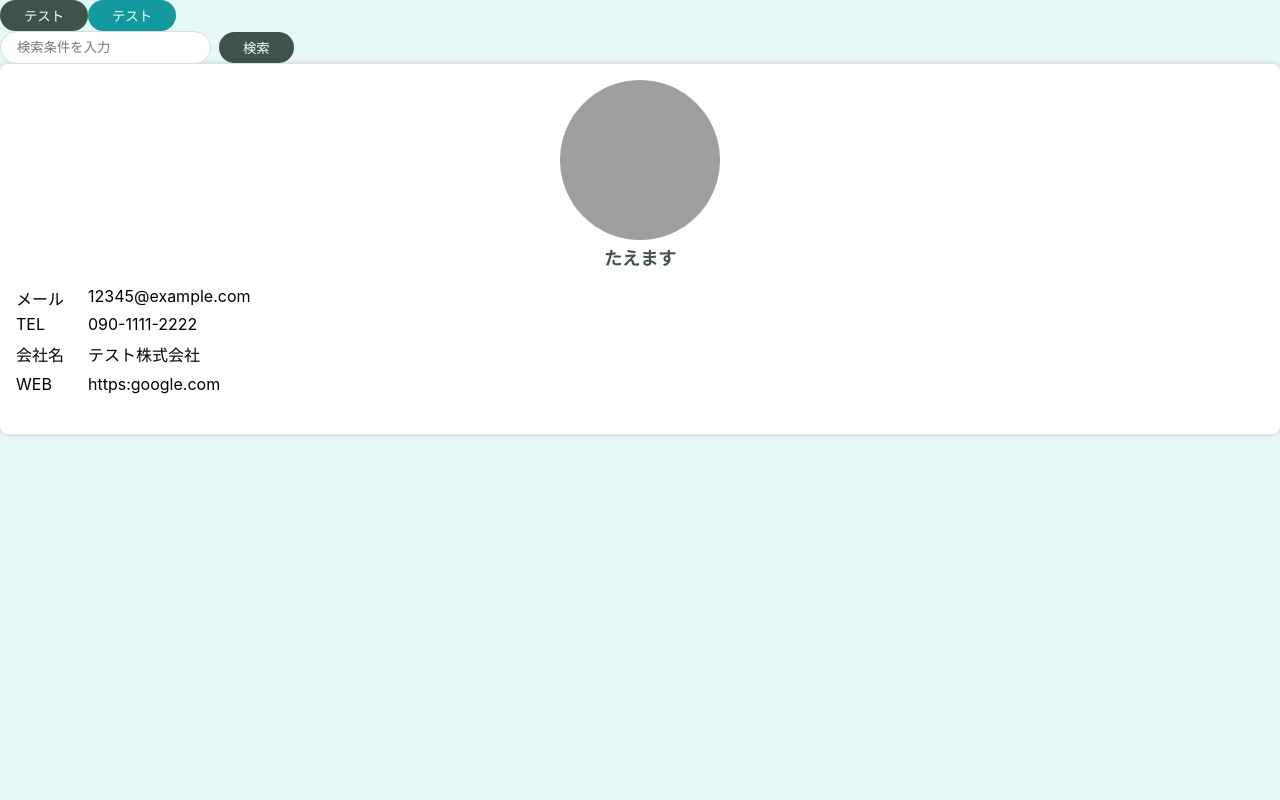
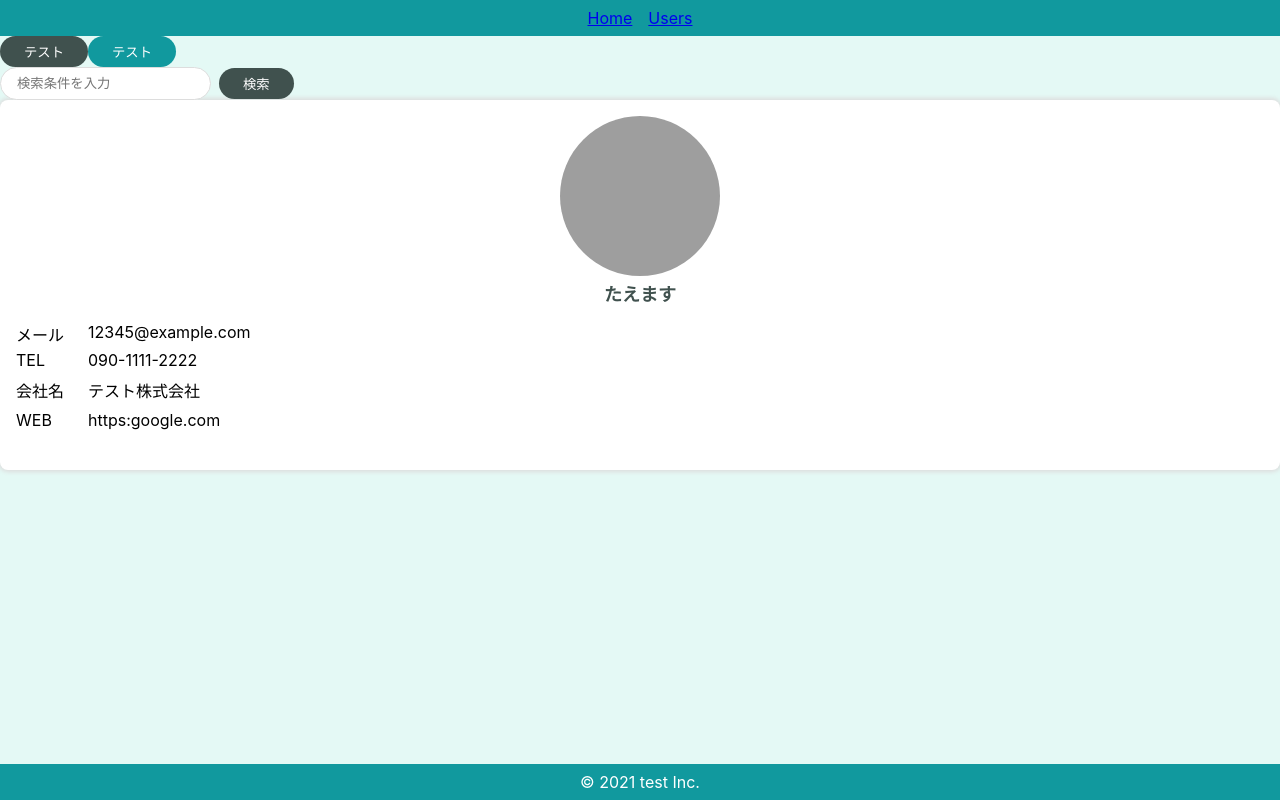
Before and after one commit to Takahiro800/React-modern-stepup, a React (Create React App) app in the folder section6/: page /users in a window 1280 px wide. Built offline with nearby package versions, Linux system fonts and the light colour scheme; grey boxes are pictures that could not be loaded.

Commit message:
feat(section6 template): 31 Templateの作成

```diff
--- a/section6/src/App.css
+++ b/section6/src/App.css
@@ -1,3 +1,5 @@
 body {
   background-color: #e4f9f5;
+  margin: 0;
+  min-height: 100vh;
 }
--- a/section6/src/App.js
+++ b/section6/src/App.js
@@ -1,8 +1,11 @@
+import { BrowserRouter } from "react-router-dom";
 import "./App.css";
 import { PrimaryButton } from "./components/atoms/button/PrimaryButton";
 import { SecondaryButton } from "./components/atoms/button/SecondaryButton";
 import { SearchInput } from "./components/molecules/SearchInput";
 import { UserCard } from "./components/organisms/user/UserCard";
+import { HeaderOnly } from "./components/templates/HeaderOnly";
+import { DefaultLayout } from "./components/templates/DefaultLayout.jsx";
 
 const user = {
   name: "たえます",
@@ -17,11 +20,13 @@
 
 export default function App() {
   return (
-    <div className="App">
-      <PrimaryButton>テスト</PrimaryButton>
-      <SecondaryButton>テスト</SecondaryButton>
-      <SearchInput />
-      <UserCard user={user} />
-    </div>
+    <BrowserRouter>
+      <DefaultLayout>
+        <PrimaryButton>テスト</PrimaryButton>
+        <SecondaryButton>テスト</SecondaryButton>
+        <SearchInput />
+        <UserCard user={user} />
+      </DefaultLayout>
+    </BrowserRouter>
   );
 }
--- /dev/null
+++ b/section6/src/components/atoms/layout/Footer.jsx
@@ -0,0 +1,15 @@
+import styled from "styled-components";
+
+export const Footer = () => {
+  return <SFooter>&copy; 2021 test Inc.</SFooter>;
+};
+
+const SFooter = styled.header`
+  background-color: #11999e;
+  color: #fff;
+  text-align: center;
+  padding: 8px 0;
+  position: fixed;
+  bottom: 0;
+  width: 100%;
+`;
--- /dev/null
+++ b/section6/src/components/atoms/layout/Header.jsx
@@ -0,0 +1,22 @@
+import { Link } from "react-router-dom";
+import styled from "styled-components";
+
+export const Header = () => {
+  return (
+    <SHeader>
+      <SLink to="/">Home</SLink>
+      <SLink to="/users">Users</SLink>
+    </SHeader>
+  );
+};
+
+const SHeader = styled.header`
+  background-color: #11999e;
+  color: #fff;
+  text-align: center;
+  padding: 8px 0;
+`;
+
+const SLink = styled(Link)`
+  margin: 0 8px;
+`;
--- /dev/null
+++ b/section6/src/components/templates/DefaultLayout.jsx
@@ -0,0 +1,13 @@
+import { Footer } from "../atoms/layout/Footer";
+import { Header } from "../atoms/layout/Header";
+
+export const DefaultLayout = (props) => {
+  const { children } = props;
+  return (
+    <>
+      <Header />
+      {children}
+      <Footer />
+    </>
+  );
+};
--- /dev/null
+++ b/section6/src/components/templates/HeaderOnly.jsx
@@ -0,0 +1,11 @@
+import { Header } from "../atoms/layout/Header";
+
+export const HeaderOnly = (props) => {
+  const { children } = props;
+  return (
+    <>
+      <Header />
+      {children}
+    </>
+  );
+};
```
